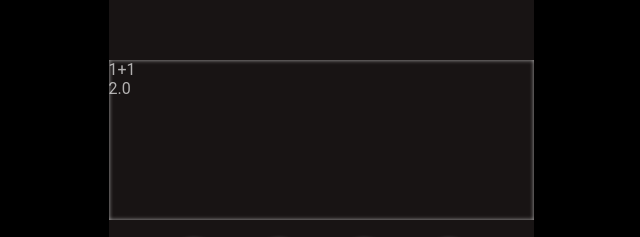
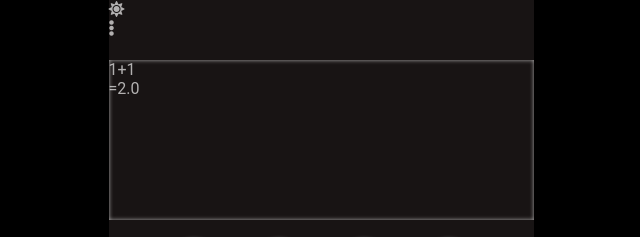
Before and after one commit to eduardojpanzo/Calculadora, a plain HTML site: page index.html in a window 1280 px wide. Shown: the top 237 px of the page, 319-959 px from the left. Drawn offline with Linux system fonts and the light colour scheme.

Commit message:
Update index.html

```diff
--- a/index.html
+++ b/index.html
@@ -4,18 +4,24 @@
     <meta charset="UTF-8">
     <meta http-equiv="X-UA-Compatible" content="IE=edge">
     <meta name="viewport" content="width=device-width, initial-scale=1.0">
+    <link rel="stylesheet" href="assets/fonts/css/all.css">
     <link rel="stylesheet" href="assets/css/style.css">
     <title>Calculadora Web</title>
 </head>
 <body>
     <main>
         <section class="calc_option">
-            <div class="chage_mode"></div>
+            <div class="chage_mode">
+                <i class="fas fa-sun"></i>
+            </div>
+            <div class="menu_option">
+                <i class="fas fa-ellipsis-v"></i>
+            </div>
         </section>
 
         <section class="calc_screen">
             <div class="calculation">1+1</div>
-            <div class="aftermath">2.0</div>
+            <div class="aftermath">=2.0</div>
 
         </section>
 
```
